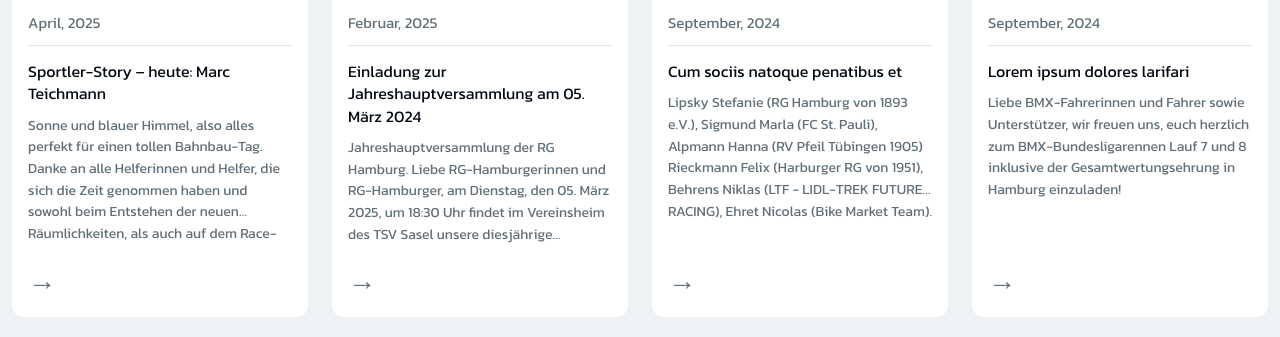
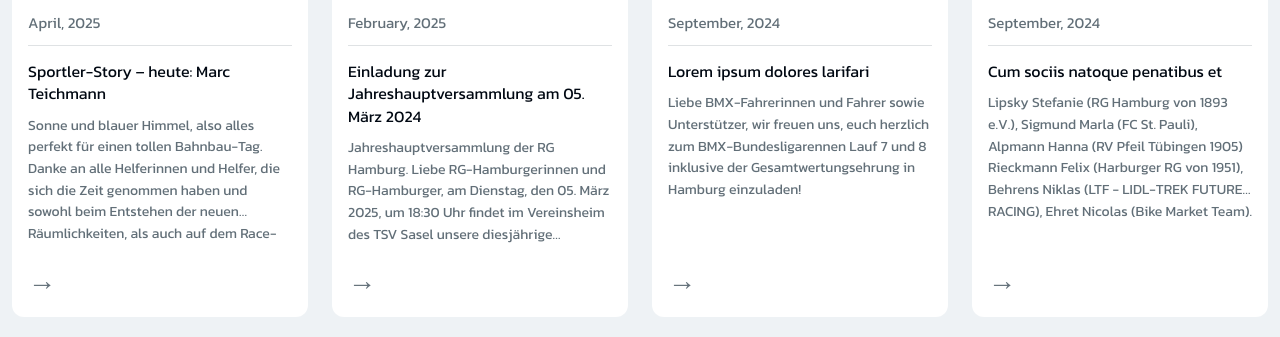
Before and after one commit to rg-hamburg/rg-hamburg.github.io, a Jekyll site: the page built from index.html, in a window 1280 px wide and 1400 px high, scrolled down 2184 px, cut to the strip 436-773 px from the top of the window. Built offline with Jekyll 4.4.1, drawn with Linux system fonts in a browser that asks for light colours.

Commit message:
current half broken state of aktuelles

```diff
--- a/_config.yml
+++ b/_config.yml
@@ -7,6 +7,14 @@
 markdown: kramdown
 permalink: pretty
 
+defaults:
+  - scope:
+      path: ""
+      type: posts
+    values:
+      layout: post
+      permalink: /aktuelles/:year/:slug/
+
 exclude:
   - Gemfile
   - Gemfile.lock
--- a/_data/site.yaml
+++ b/_data/site.yaml
@@ -11,7 +11,7 @@
 nav:
   - id: aktuelles
     label: Aktuelles
-    href: "/#aktuelles"
+    href: "/aktuelles/"
   - id: disziplinen
     label: Disziplinen
     dropdown: true
--- a/_includes/news.html
+++ b/_includes/news.html
@@ -3,23 +3,23 @@
     <div class="section-header mb-section-head">
       <div class="d-flex align-items-center">
         <span class="section-label">Aktuelles</span>
-        <a href="{{ site.data.news.show_all_href }}" class="section-link ms-auto">Alles anzeigen →</a>
+        <a href="/aktuelles/" class="section-link ms-auto">Alles anzeigen →</a>
       </div>
       <div class="section-line"></div>
     </div>
     <div class="row g-4">
-      {% for article in site.data.news.items %}
+      {% for post in site.posts %}
         <div class="col-12 col-sm-6 col-lg-3">
           <article class="news-card h-100 d-flex flex-column">
             <div class="news-img-wrap">
-              <img src="{{ site.baseurl }}/assets/images/{{ article.image }}" class="news-img" alt="{{ article.alt }}">
+              <img src="{{ site.baseurl }}/assets/images/{{ post.image }}" class="news-img" alt="{{ post.alt }}">
             </div>
             <div class="news-body flex-grow-1 d-flex flex-column p-3">
-              <span class="news-date">{{ article.date }}</span>
+              <span class="news-date">{{ post.date | date: "%B, %Y" }}</span>
               <hr class="news-divider">
-              <h3 class="news-title">{{ article.title }}</h3>
-              <p class="news-text flex-grow-1">{{ article.excerpt }}</p>
-              <a href="{{ article.href }}" class="news-arrow mt-auto">→</a>
+              <h3 class="news-title">{{ post.title }}</h3>
+              <p class="news-text flex-grow-1">{{ post.excerpt }}</p>
+              <a href="{{ post.url }}" class="news-arrow mt-auto">→</a>
             </div>
           </article>
         </div>
--- a/assets/css/style.css
+++ b/assets/css/style.css
@@ -941,3 +941,17 @@
 @media (max-width: 767.98px) {
   .impressions-section { padding-top: 32px; padding-bottom: 48px; }
 }
+
+/* ============================================================
+   POST SINGLE PAGE
+============================================================ */
+.post-title {
+  font-size: 40px;
+  font-weight: 600;
+  color: var(--rg-text-grey);
+  margin-bottom: 32px;
+}
+
+@media (max-width: 767.98px) {
+  .post-title { font-size: 28px; }
+}
```
Also changed, not shown: _layouts/aktuelles.html (added, +18 -0 lines), _layouts/post.html (added, +27 -0 lines), _posts/2024-09-01-cum-sociis-natoque.md (added, +9 -0 lines), _posts/2024-09-02-lorem-ipsum.md (added, +9 -0 lines), _posts/2025-02-01-jahreshauptversammlung.md (added, +9 -0 lines), _posts/2025-04-01-sportler-story-marc-teichmann.md (added, +9 -0 lines), aktuelles.md (added, +6 -0 lines).
